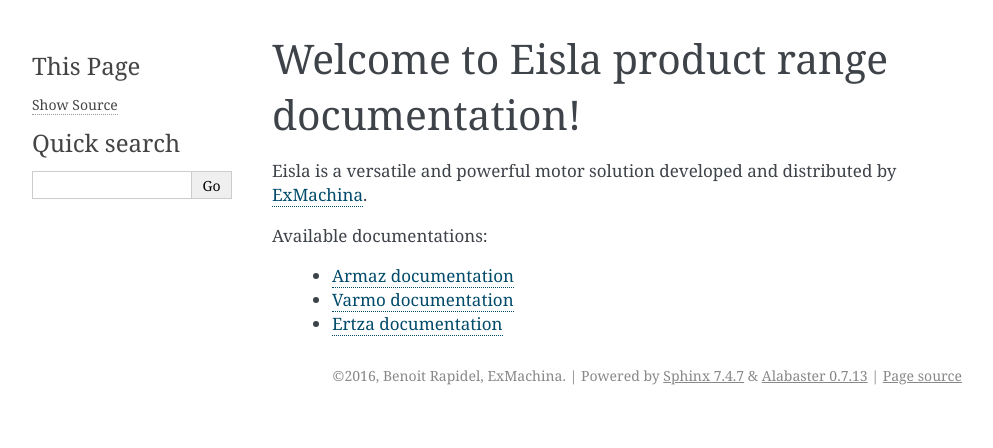
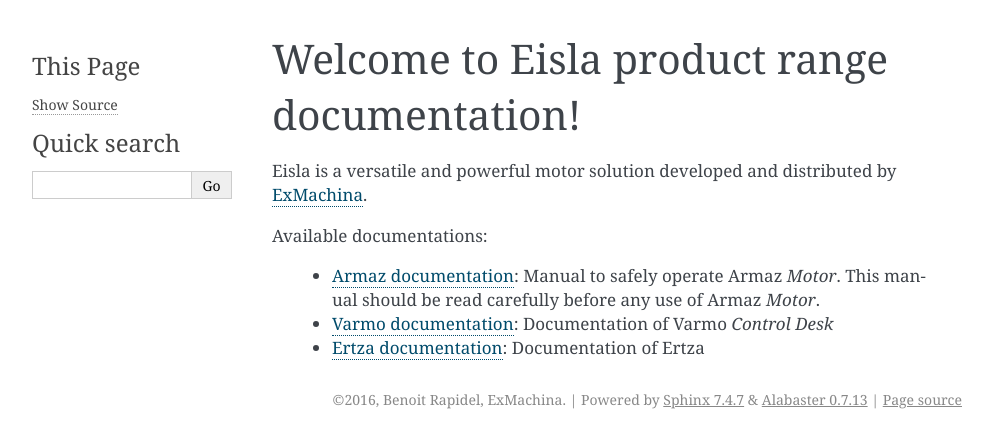
Before and after one commit to exmachina-dev/eisla-doc, a Sphinx documentation site: the page built from source/index.rst, in a window 1280 px wide. Shown: the top 448 px of the page, without its empty margins (148-1141 px from the left). Built offline with Sphinx 7.4.7, drawn with Linux system fonts in a browser that asks for light colours.

Commit message:
Add description for docs

```diff
--- a/source/index.rst
+++ b/source/index.rst
@@ -6,9 +6,10 @@
 
 Available documentations:
 
-    * `Armaz documentation </projects/armaz>`_
-    * `Varmo documentation </projects/varmo>`_
-    * `Ertza documentation </projects/ertza>`_
+    * `Armaz documentation </projects/armaz>`_: Manual to safely operate
+      Armaz *Motor*.  This manual should be read carefully before any use of Armaz *Motor*.
+    * `Varmo documentation </projects/varmo>`_: Documentation of Varmo *Control Desk*
+    * `Ertza documentation </projects/ertza>`_: Documentation of Ertza
 
 .. .. toctree::
    :maxdepth: 2
```
